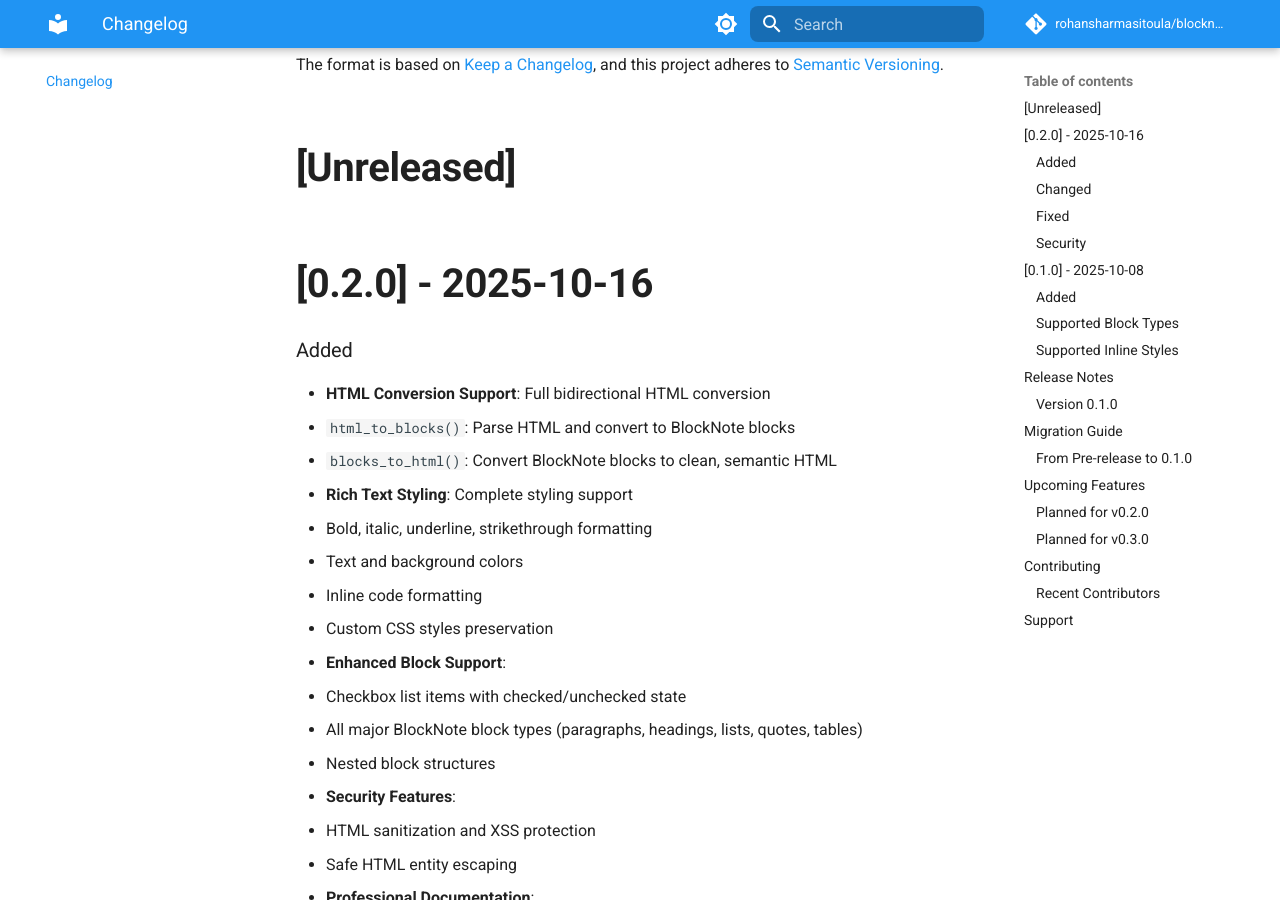
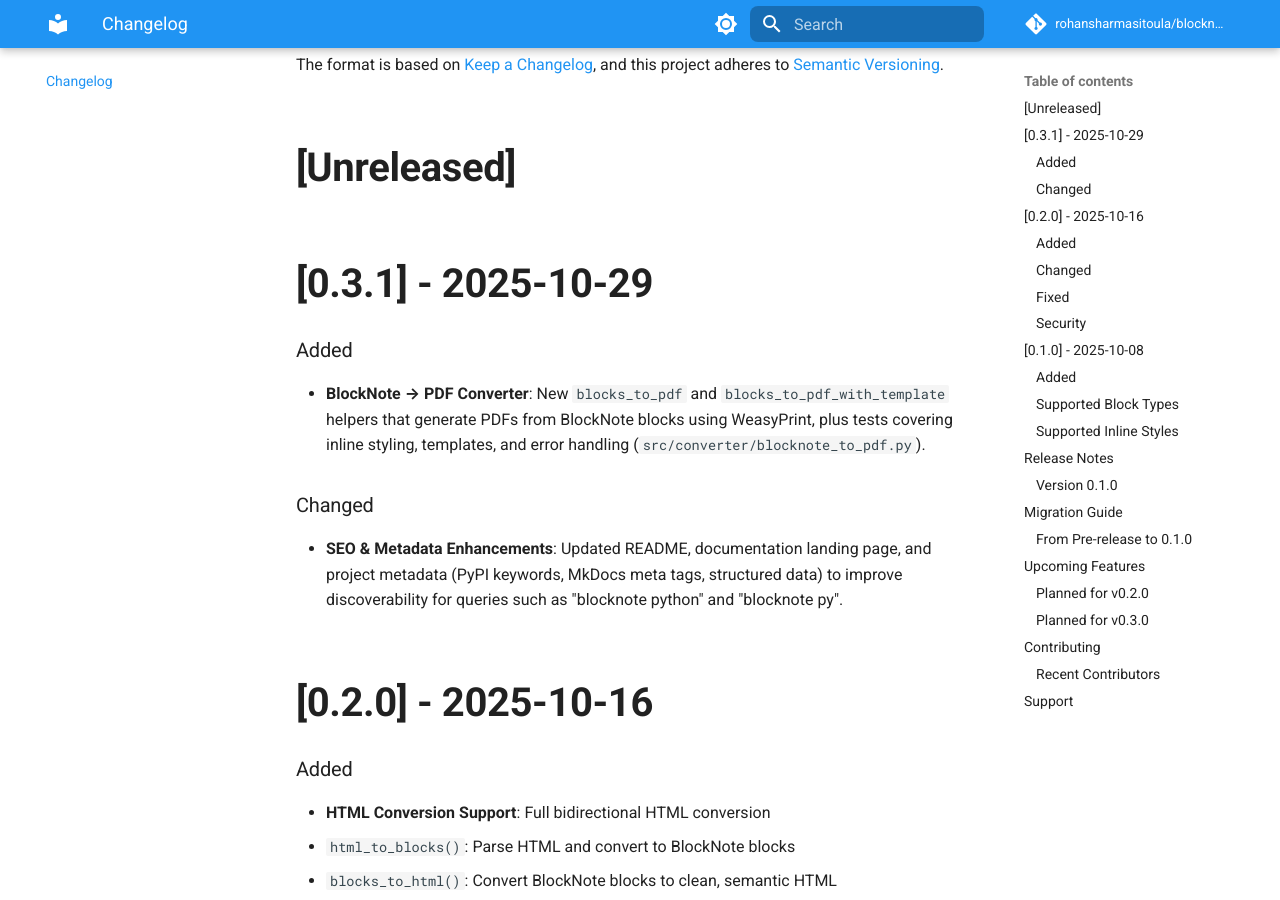
Before and after one commit to rohansharmasitoula/blocknote-py, an MkDocs documentation site: the page built from docs/changelog.md, in a window 1280 px wide and 900 px high, scrolled down 258 px. Built offline with MkDocs 1.6.1 and Material for MkDocs 9.7.7, drawn with Linux system fonts in a browser that asks for light colours; comment, search, counter and statistics services are not loaded.

Commit message:
feat: Add BlockNote → PDF conversion

```diff
--- a/docs/changelog.md
+++ b/docs/changelog.md
@@ -6,6 +6,20 @@
 and this project adheres to [Semantic Versioning](https://semver.org/spec/v2.0.0.html).
 
 ## [Unreleased]
+
+## [0.3.1] - 2025-10-29
+
+### Added
+- **BlockNote → PDF Converter**: New `blocks_to_pdf` and
+  `blocks_to_pdf_with_template` helpers that generate PDFs from BlockNote blocks
+  using WeasyPrint, plus tests covering inline styling, templates, and error
+  handling (`src/converter/blocknote_to_pdf.py`).
+
+### Changed
+- **SEO & Metadata Enhancements**: Updated README, documentation landing page,
+  and project metadata (PyPI keywords, MkDocs meta tags, structured data) to
+  improve discoverability for queries such as "blocknote python" and
+  "blocknote py".
 
 ## [0.2.0] - 2025-10-16
 
--- a/pyproject.toml
+++ b/pyproject.toml
@@ -1,6 +1,6 @@
 [project]
 name = "blocknote-py"
-version = "0.2.0"
+version = "0.3.1"
 description = "🚀 BlockNote Python library - Convert BlockNote.js blocks to HTML, Markdown, PDF & JSON. Type-safe Pydantic models for Django, FastAPI, Flask backends. Rich text editor content processing made easy."
 authors = [{ name = "Rohan Sharma Sitoula", email = "rohansharmasitoula@gmail.com" }]
 maintainers = [{ name = "Rohan Sharma Sitoula", email = "rohansharmasitoula@gmail.com" }]
```
Also changed, not shown: CHANGELOG.md (+2 -0 lines), 1 other file.
